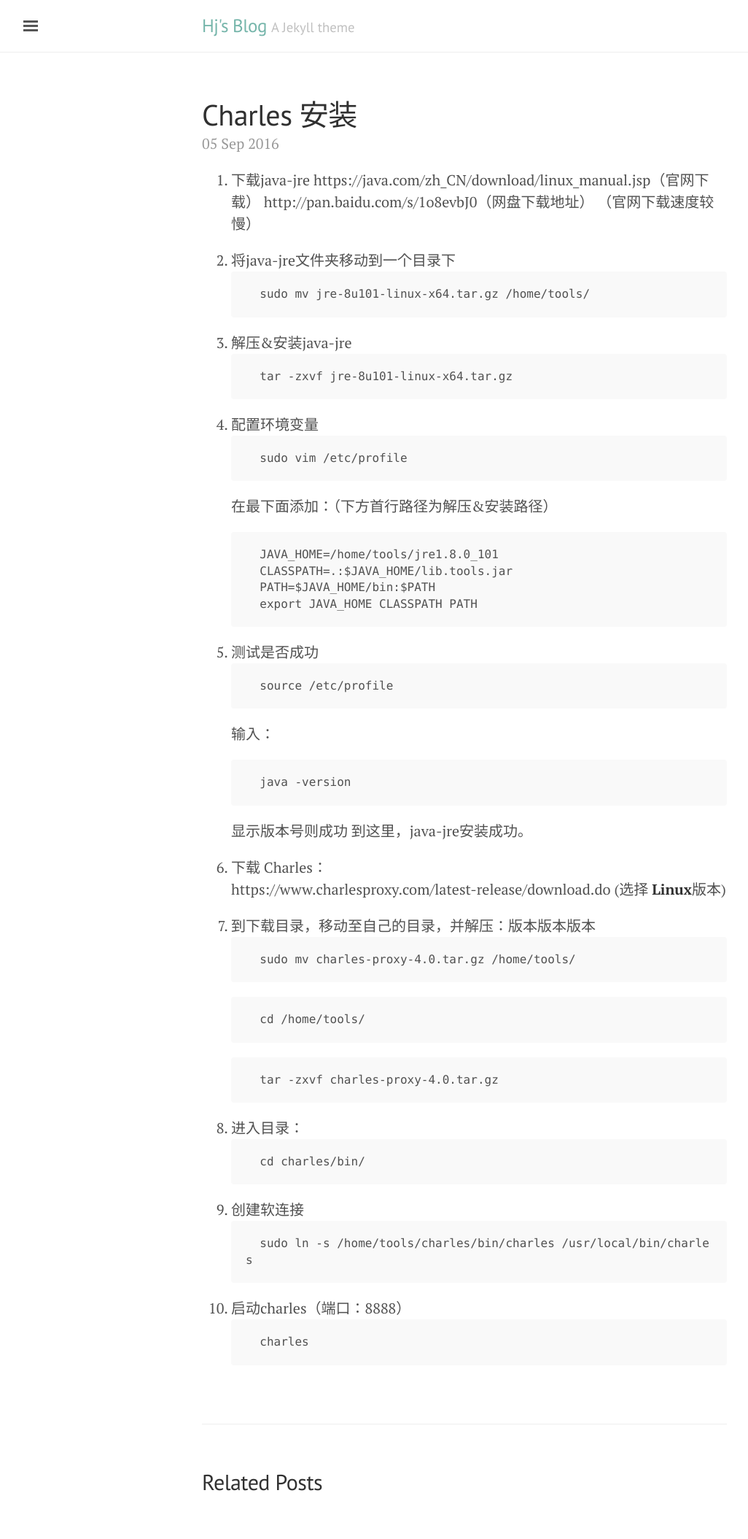
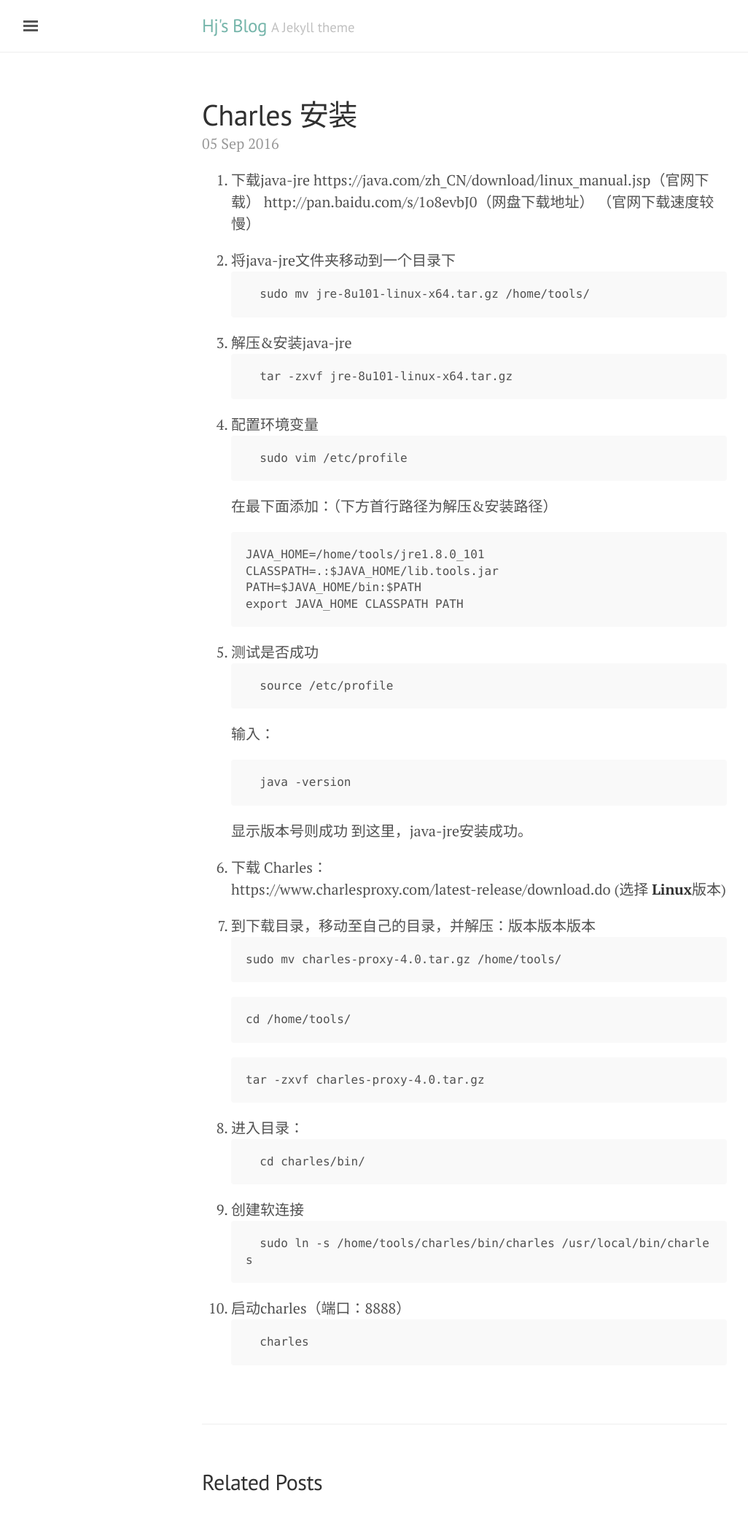
Before and after one commit to hxjiejie/jekyll_demo, a Jekyll site: the page built from _posts/2016-09-05-charles.md, in a window 1280 px wide. Shown: the whole page at 73% size, without its empty margins (3-1029 px from the left). Built offline with Jekyll 4.4.1, drawn with Linux system fonts in a browser that asks for light colours.

````diff
--- a/_posts/2016-09-05-charles.md
+++ b/_posts/2016-09-05-charles.md
@@ -24,11 +24,11 @@ title: Charles 安装
   ```
   在最下面添加：（下方首行路径为解压&安装路径）
   ```
-  JAVA_HOME=/home/tools/jre1.8.0_101
-  CLASSPATH=.:$JAVA_HOME/lib.tools.jar
-  PATH=$JAVA_HOME/bin:$PATH
-  export JAVA_HOME CLASSPATH PATH
-  ```
+JAVA_HOME=/home/tools/jre1.8.0_101
+CLASSPATH=.:$JAVA_HOME/lib.tools.jar
+PATH=$JAVA_HOME/bin:$PATH
+export JAVA_HOME CLASSPATH PATH
+```
 
 5. 测试是否成功
   ```
@@ -47,14 +47,14 @@ title: Charles 安装
 
 7. 到下载目录，移动至自己的目录，并解压：版本版本版本
   ```
-  sudo mv charles-proxy-4.0.tar.gz /home/tools/
+sudo mv charles-proxy-4.0.tar.gz /home/tools/
+```
   ```
+cd /home/tools/
+```
   ```
-  cd /home/tools/
-  ```
-  ```
-  tar -zxvf charles-proxy-4.0.tar.gz
-  ```
+tar -zxvf charles-proxy-4.0.tar.gz
+```
 
 8. 进入目录：
   ```
````
